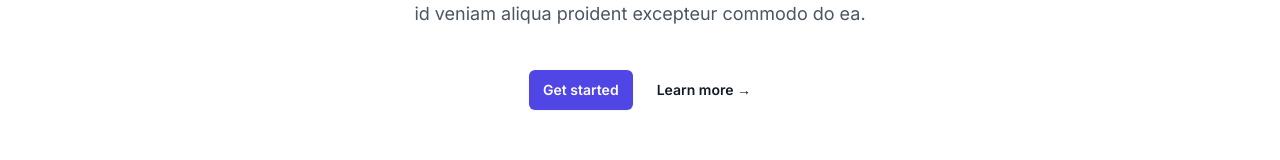
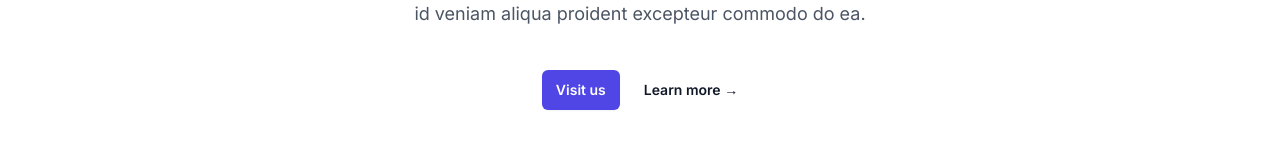
Before and after one commit to nn1-dev/website, a Next.js app: page / in a window 1280 px wide. Shown: the part 266-426 px from the top of the page. Built offline with nearby package versions, Linux system fonts and the light colour scheme.

Commit message:
Change in header

```diff
--- a/app/page.tsx
+++ b/app/page.tsx
@@ -17,7 +17,7 @@ export default function Home() {
               href="#"
               className="rounded-md bg-indigo-600 px-3.5 py-2.5 text-sm font-semibold text-white shadow-sm hover:bg-indigo-500 focus-visible:outline focus-visible:outline-2 focus-visible:outline-offset-2 focus-visible:outline-indigo-600"
             >
-              Get started
+              Visit us
             </a>
             <a
               href="#"
```
